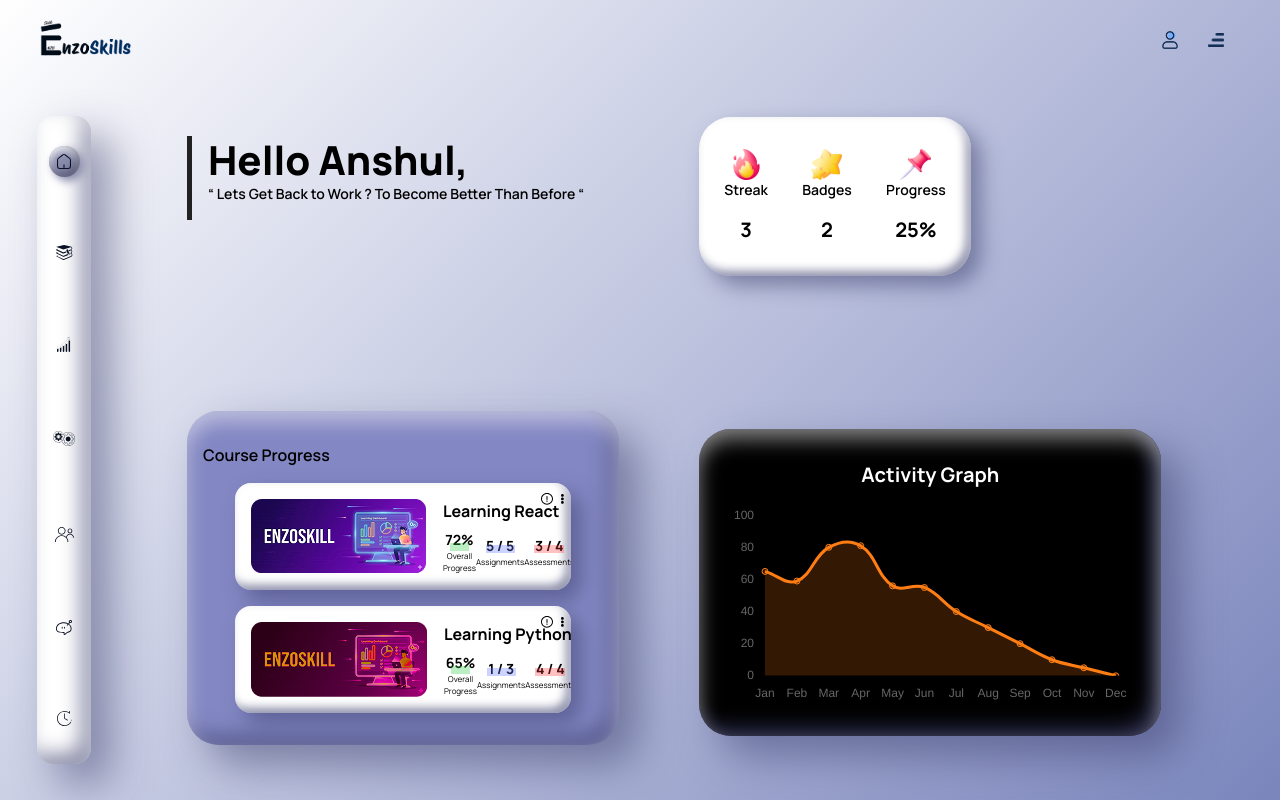
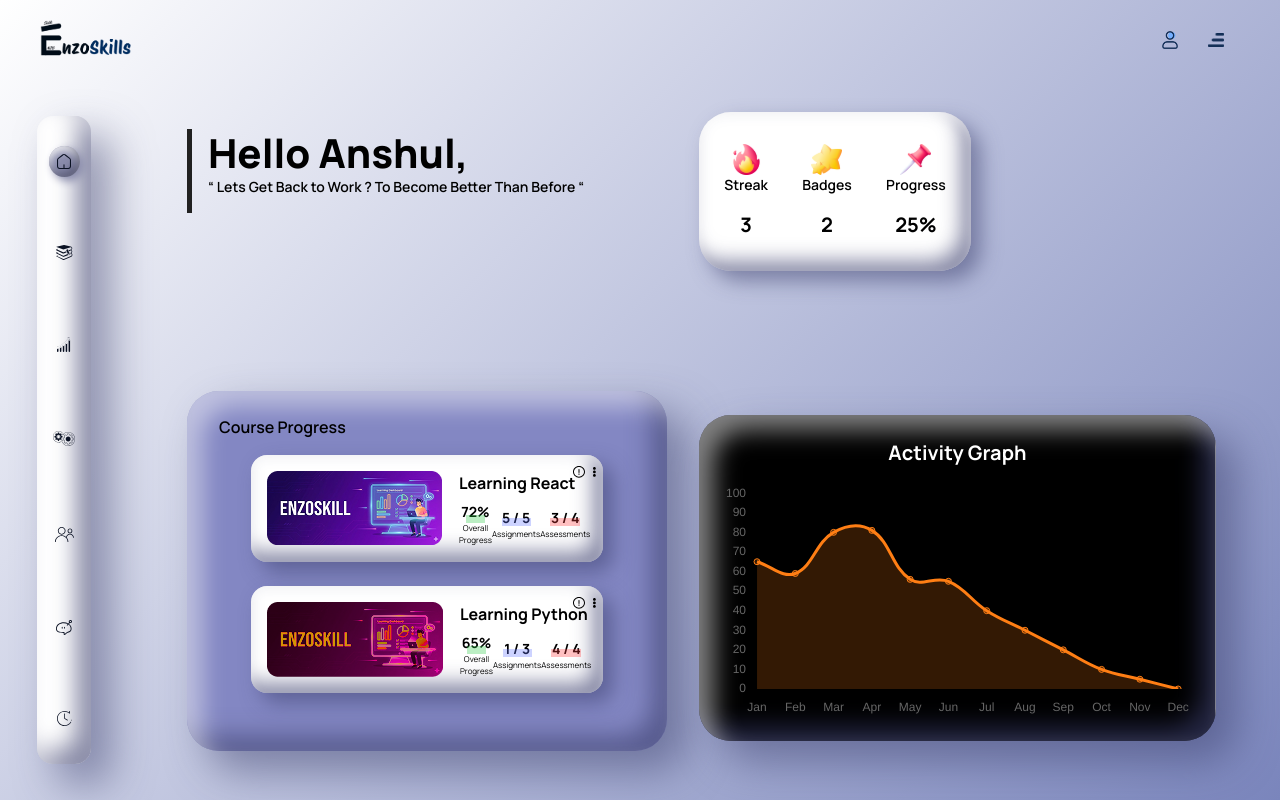
Before and after one commit to Codomania-Legends/EnzoSkills, a React (Vite) app in the folder frontend/: page /dashboard/home in a window 1280 px wide. Built offline with nearby package versions, Linux system fonts and the light colour scheme; a web font is replaced by a local one.

Commit message:
updating Know More About-us Page

```diff
--- a/frontend/src/Components/Dashboard/Home/ActivityGraph.jsx
+++ b/frontend/src/Components/Dashboard/Home/ActivityGraph.jsx
@@ -79,7 +79,7 @@
 
     return (
         // 3. FIX: Changed to 'opacity-0' and removed 'show_me_chart' 🧹
-        <div ref={container} className='opacity-0 overflow-hidden medium-box-shadow w-full md:w-[85%] rounded-[2em] p-4 md:p-8 mb-4 md:mb-[5%] text-white text-center font-bold shadow-[inset_0_10px_20px_#ffffff25,inset_-10px_-10px_20px_#000,20px_20px_50px_#21212150] relative'>
+        <div ref={container} className='opacity-0 overflow-hidden medium-box-shadow w-full md:w-[95%] rounded-[2em] p-2 md:p-6 mb-4 md:mb-[5%] text-white text-center font-bold shadow-[inset_0_10px_20px_#ffffff25,inset_-10px_-10px_20px_#000,20px_20px_50px_#21212150] relative'>
 
             {/* The white block starts way off to the left now! */}
             <div className='reveal-block absolute top-0 left-[-100%] w-full h-full bg-white z-10' />
--- a/frontend/src/Components/Dashboard/Home/CourseProgress.jsx
+++ b/frontend/src/Components/Dashboard/Home/CourseProgress.jsx
@@ -13,7 +13,7 @@
     return (
         <>
             <h2 className=' font-["Plus_Jakarta_Sans"] text-base font-semibold mb-4 text-center md:text-left'>Course Progress</h2>
-                <div ref={container} className='fade_in grid gap-y-4 px-2 md:px-8'>
+                <div ref={container} className='fade_in grid gap-y-6 px-2 md:px-8'>
                     {
                         Courses.map((course , index) => (
                             <div className='fade_in w-full flex flex-col lg:flex-row justify-between items-center rounded-2xl p-4 gap-4 relative white small-box-shadow' key={index}>
--- a/frontend/src/Components/Dashboard/Home/Home.jsx
+++ b/frontend/src/Components/Dashboard/Home/Home.jsx
@@ -35,7 +35,7 @@
             <div className='h-auto md:h-full w-full md:w-1/2 flex flex-col justify-around items-center md:items-start px-4 md:px-8 gap-8 md:gap-0'>
                 <Greet />
 
-                <div className='slide-up max-h-[400px] md:max-h-[60%] w-full md:w-[90%] rounded-[2em] overflow-y-scroll py-8 px-4 [&::-webkit-scrollbar]:hidden dark-blue medium-box-shadow'>
+                <div className='slide-up max-h-[400px] md:h-[45%] w-full md:w-[100%] rounded-[2em] overflow-y-scroll py-6 px-8 [&::-webkit-scrollbar]:hidden dark-blue medium-box-shadow'>
                     <CourseProgress Courses={Courses}/>
                 </div>
             </div>
--- a/frontend/src/Utility/global.css
+++ b/frontend/src/Utility/global.css
@@ -14,8 +14,8 @@
     background-color: var(--boxColor);
     box-shadow:
         20px 20px 40px rgba(58, 62, 108, 0.5),
-        inset 0 10px 20px rgba(255, 255, 255, 0.5),
-        inset -10px -10px 20px rgba(58, 62, 108, 0.6)
+        inset 15px 15px 25px rgba(255, 255, 255, 0.5),
+        inset -15px -15px 25px rgba(58, 62, 108, 0.6)
 }
 
 .small-box-shadow {
@@ -25,7 +25,7 @@
     box-shadow:
         10px 10px 20px rgba(58, 62, 108, 0.5),
         inset 0 5px 10px rgba(255, 255, 255, 0.5),
-        inset -5px -5px 10px rgba(58, 62, 108, 0.6);
+        inset -10px -10px 20px rgba(58, 62, 108, 0.6);
 }
 
 .white{ --boxColor: #FFFFFF; }
```
